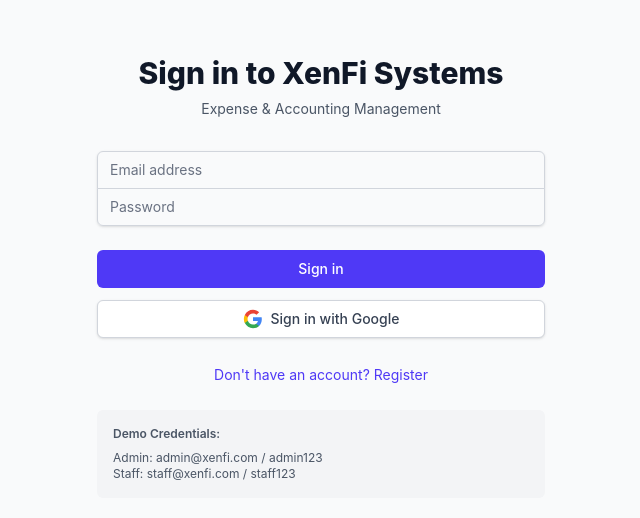
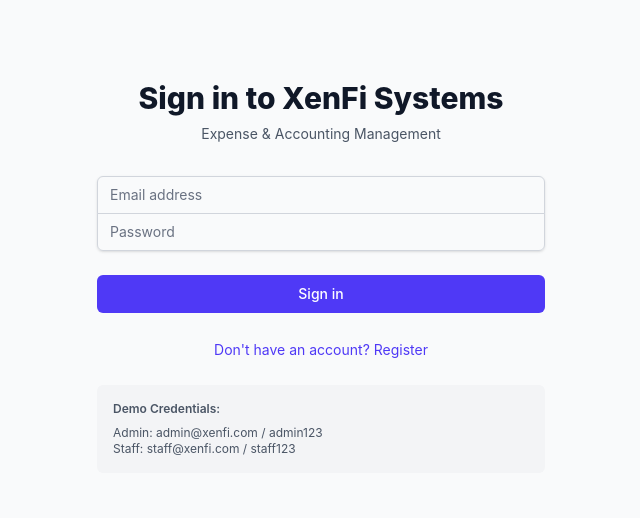
Before and after one commit to Bateyjosue/xenfi-systems, a Next.js app in the folder frontend/: page /auth/login in a window 1280 px wide. Shown: the part 136-654 px from the top of the page, without its empty margins (319-959 px from the left). Built offline with nearby package versions, Linux system fonts and the light colour scheme; no server answers.

Commit message:
refactor: remove Google sign-in UI from login page and add payment method to expense creation API test.

```diff
--- a/frontend/src/app/auth/login/page.tsx
+++ b/frontend/src/app/auth/login/page.tsx
@@ -86,32 +86,6 @@
             >
               {login.isPending ? 'Signing in...' : 'Sign in'}
             </button>
-
-            {/* Google Sign In */}
-            <a
-              href={`${process.env.NEXT_PUBLIC_API_URL || 'http://localhost:3001'}/api/auth/google`}
-              className="w-full flex justify-center items-center py-2 px-4 border border-gray-300 rounded-md shadow-sm text-sm font-medium text-gray-700 bg-white hover:bg-gray-50 focus:outline-none focus:ring-2 focus:ring-offset-2 focus:ring-indigo-500"
-            >
-              <svg className="w-5 h-5 mr-2" viewBox="0 0 24 24">
-                <path
-                  fill="#4285F4"
-                  d="M22.56 12.25c0-.78-.07-1.53-.2-2.25H12v4.26h5.92c-.26 1.37-1.04 2.53-2.21 3.31v2.77h3.57c2.08-1.92 3.28-4.74 3.28-8.09z"
-                />
-                <path
-                  fill="#34A853"
-                  d="M12 23c2.97 0 5.46-.98 7.28-2.66l-3.57-2.77c-.98.66-2.23 1.06-3.71 1.06-2.86 0-5.29-1.93-6.16-4.53H2.18v2.84C3.99 20.53 7.7 23 12 23z"
-                />
-                <path
-                  fill="#FBBC05"
-                  d="M5.84 14.09c-.22-.66-.35-1.36-.35-2.09s.13-1.43.35-2.09V7.07H2.18C1.43 8.55 1 10.22 1 12s.43 3.45 1.18 4.93l2.85-2.22.81-.62z"
-                />
-                <path
-                  fill="#EA4335"
-                  d="M12 5.38c1.62 0 3.06.56 4.21 1.64l3.15-3.15C17.45 2.09 14.97 1 12 1 7.7 1 3.99 3.47 2.18 7.07l3.66 2.84c.87-2.6 3.3-4.53 6.16-4.53z"
-                />
-              </svg>
-              Sign in with Google
-            </a>
           </div>
 
           <div className="text-center">
```
